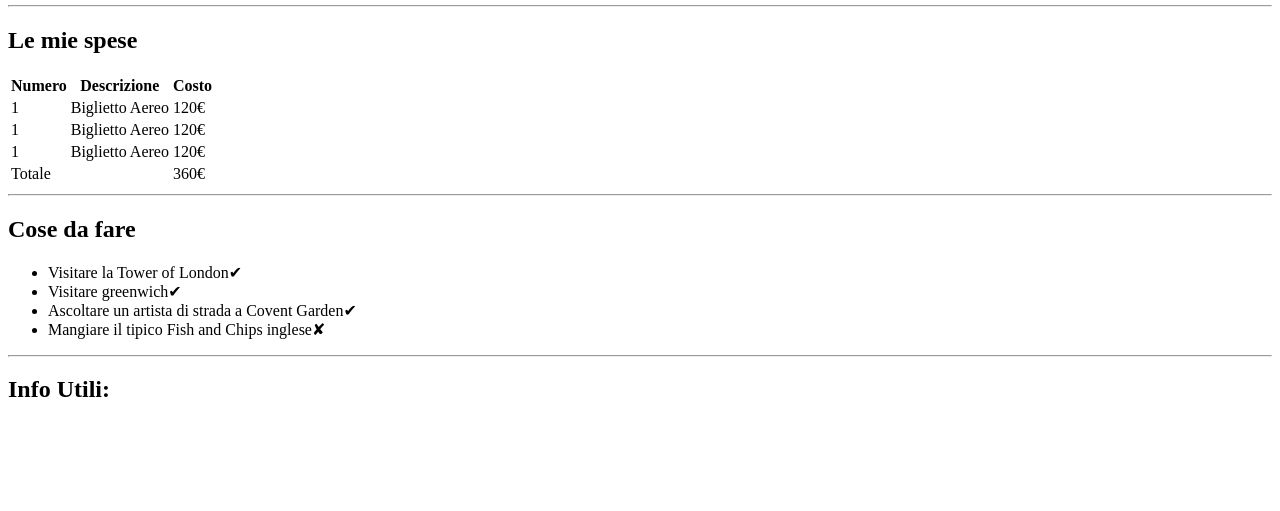
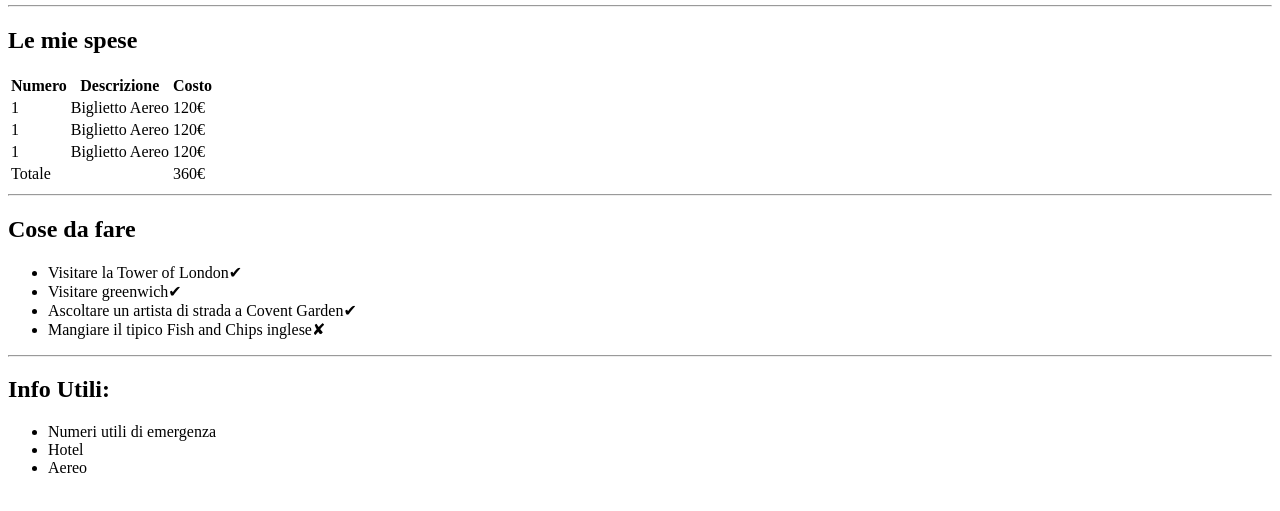
Before and after one commit to grada92/html-london-trip, a plain HTML site: page index.html in a window 1280 px wide. Shown: the part 101-612 px from the top of the page. Drawn offline with Linux system fonts and the light colour scheme.

Commit message:
creo una lista

```diff
--- a/index.html
+++ b/index.html
@@ -80,6 +80,22 @@
     <hr>
 
     <h2>Info Utili:</h2>
+    <ul>
+        <li>Numeri utili di emergenza</li>
+        <li>Hotel</li>
+        <li>Aereo</li>
+
+
+
+
+
+
+
+
+
+    </ul>
+
+
 
 
 
```
